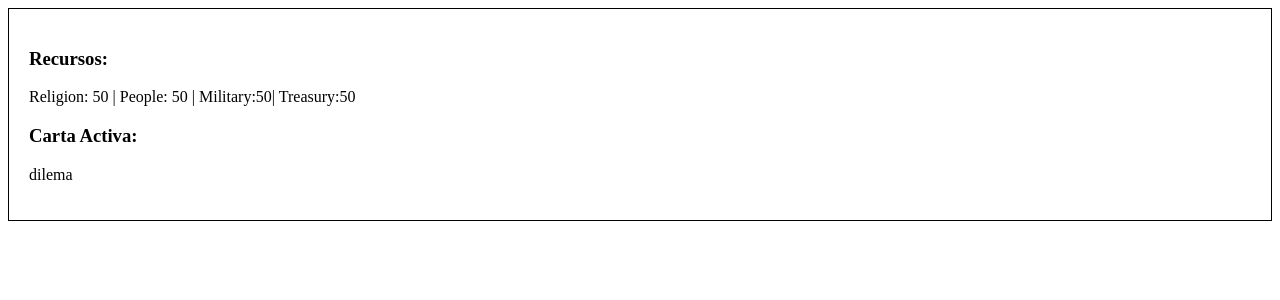
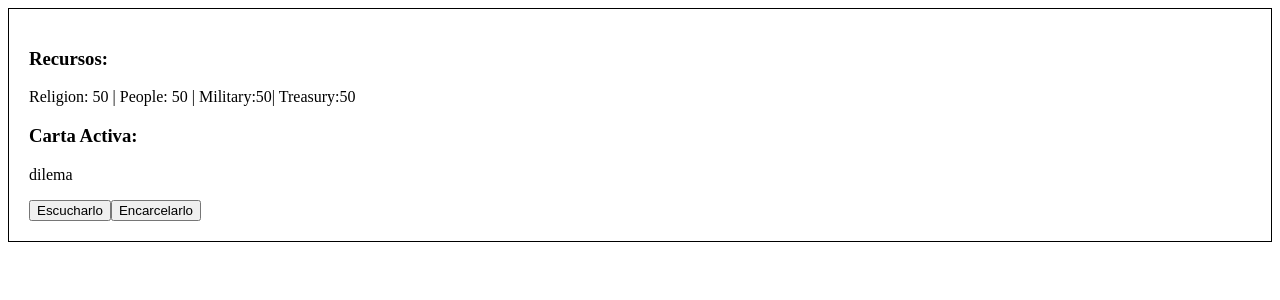
Before and after one commit to darielord/clon-de-reigns, a React (Vite) app: page / in a window 1280 px wide. Shown: the top 300 px of the page. Built offline with nearby package versions, Linux system fonts and the light colour scheme.

Commit message:
feat: Complete MVP core engine with resource mechanics and game over states

```diff
--- a/src/App.jsx
+++ b/src/App.jsx
@@ -3,43 +3,137 @@ import { useState } from "react";
 export const crisisDeck = [
   {
     id: 1,
+
     text: "dilema",
-    optA: "dilemaizq",
-    optB: "dilemader",
+
+    optA: {
+      text: "Escucharlo",
+
+      effect: { religion: 10, people: 5, military: 0, treasury: -5 },
+    },
+
+    optB: {
+      text: "Encarcelarlo",
+
+      effect: { religion: -10, people: -5, military: 5, treasury: 0 },
+    },
   },
+
   {
     id: 2,
+
     text: "dilema",
-    optA: "dilemaizq",
-    optB: "dilemader",
+
+    optA: {
+      text: "Escucharlo",
+
+      effect: { religion: 10, people: 5, military: 0, treasury: -5 },
+    },
+
+    optB: {
+      text: "Encarcelarlo",
+
+      effect: { religion: -10, people: -5, military: 5, treasury: 0 },
+    },
   },
+
   {
     id: 3,
+
     text: "dilema",
-    optA: "dilemaizq",
-    optB: "dilemader",
+
+    optA: {
+      text: "Escucharlo",
+
+      effect: { religion: 10, people: 5, military: 0, treasury: -5 },
+    },
+
+    optB: {
+      text: "Encarcelarlo",
+
+      effect: { religion: -10, people: -5, military: 5, treasury: 0 },
+    },
   },
 ];
 
 function juegoReigns() {
   const [resources, setResources] = useState({
     religion: 50,
+
     people: 50,
+
     military: 50,
+
     treasury: 50,
   });
 
   const [currentCardIndex, setCurrentCardIndex] = useState(0);
 
+  const esCero =
+    resources.religion === 0 ||
+    resources.religion === 100 ||
+    resources.people === 0 ||
+    resources.people === 100 ||
+    resources.military === 0 ||
+    resources.military === 100 ||
+    resources.treasury === 0 ||
+    resources.treasury === 100;
+
+  const esMazo = currentCardIndex === crisisDeck.length;
+
+  if (esCero) {
+    return <h1>Game Over: Perdiste el control de tu reino.</h1>;
+  }
+
+  if (esMazo) {
+    return <h1>Victoria</h1>;
+  }
+
+  function elegirIzquierda() {
+    const card = crisisDeck[currentCardIndex];
+    const effect = card.optA.effect;
+
+    setResources({
+      religion: resources.religion + effect.religion,
+      people: resources.people + effect.people,
+      military: resources.military + effect.military,
+      treasury: resources.treasury + effect.treasury,
+    });
+    setCurrentCardIndex(currentCardIndex + 1);
+  }
+  function elegirDerecha() {
+    const card = crisisDeck[currentCardIndex];
+    const effect = card.optB.effect;
+
+    setResources({
+      religion: resources.religion + effect.religion,
+      people: resources.people + effect.people,
+      military: resources.military + effect.military,
+      treasury: resources.treasury + effect.treasury,
+    });
+    setCurrentCardIndex(currentCardIndex + 1);
+  }
+
   return (
     <div style={{ border: "1px solid black", padding: "20px" }}>
       <h3>Recursos:</h3>
+
       <p>
         Religion: {resources.religion} | People: {resources.people} | Military:
         {resources.military}| Treasury:{resources.treasury}
       </p>
+
       <h3> Carta Activa: </h3>
+
       <p>{crisisDeck[currentCardIndex].text}</p>
+
+      <button onClick={elegirIzquierda}>
+        {crisisDeck[currentCardIndex].optA.text}{" "}
+      </button>
+
+      <button onClick={elegirDerecha}>
+        {crisisDeck[currentCardIndex].optB.text}{" "}
+      </button>
     </div>
   );
 }
```
